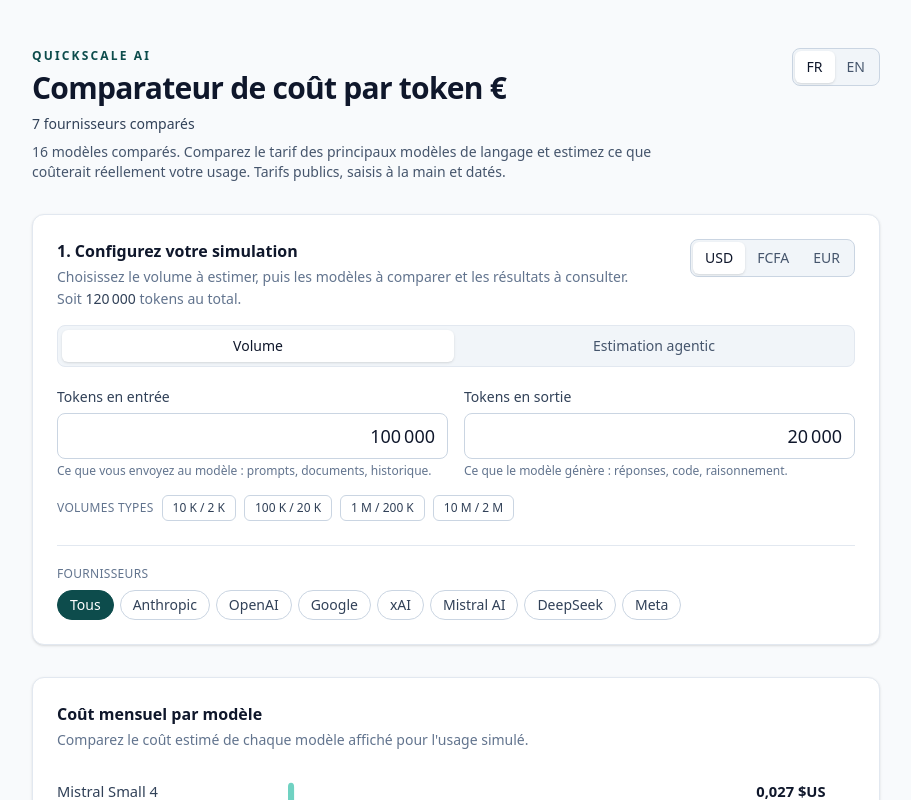
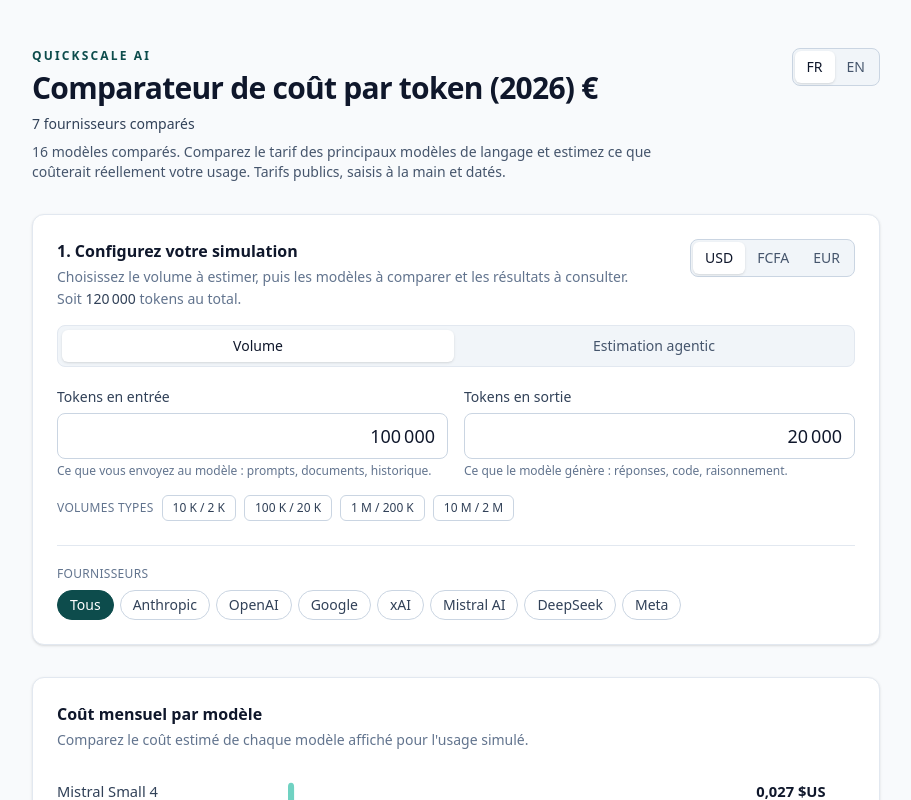
Before and after one commit to quickscale-ai/llm-cost-lab, a React (Vite) app: page / in a window 1280 px wide. Shown: the top 800 px of the page, without its empty margins (184-1095 px from the left). Built offline with nearby package versions, Linux system fonts and the light colour scheme.

Commit message:
Ajoute l’année au grand titre français

```diff
--- a/src/App.tsx
+++ b/src/App.tsx
@@ -154,7 +154,7 @@ export default function App() {
                 Quickscale AI
               </p>
               <h1 className="mt-1.5 text-2xl font-bold tracking-tight sm:text-3xl">
-                {language === 'fr' ? `${pageTitle} €` : pageTitle}
+                {language === 'fr' ? `${pageTitle} (2026) €` : pageTitle}
               </h1>
             </div>
             <div
```
Also changed, not shown: 1 other file (tests, documents, lock files or other folders).
